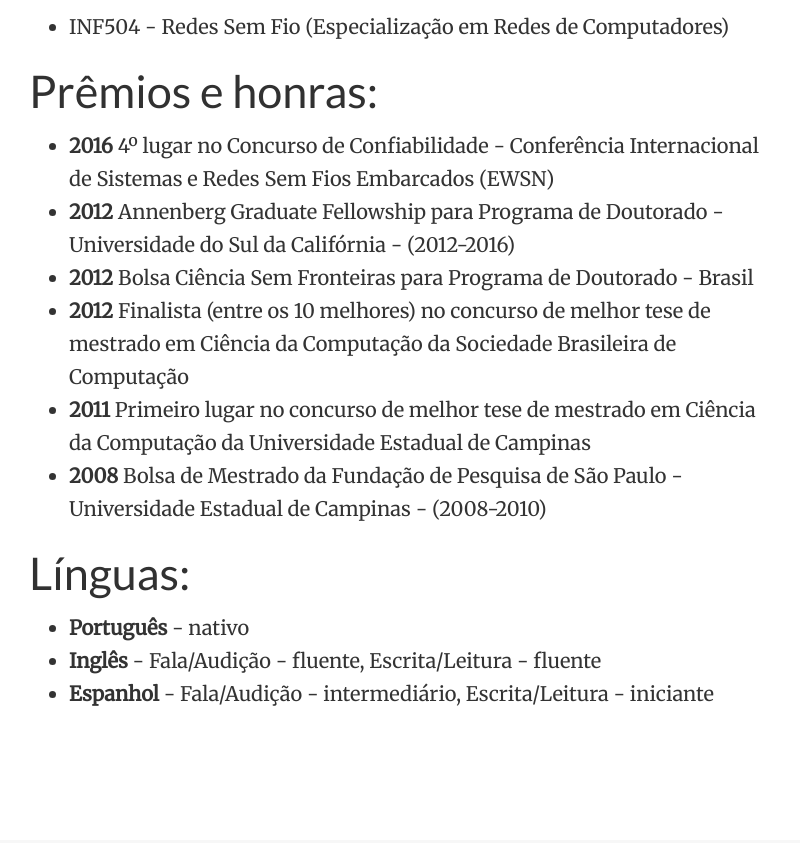
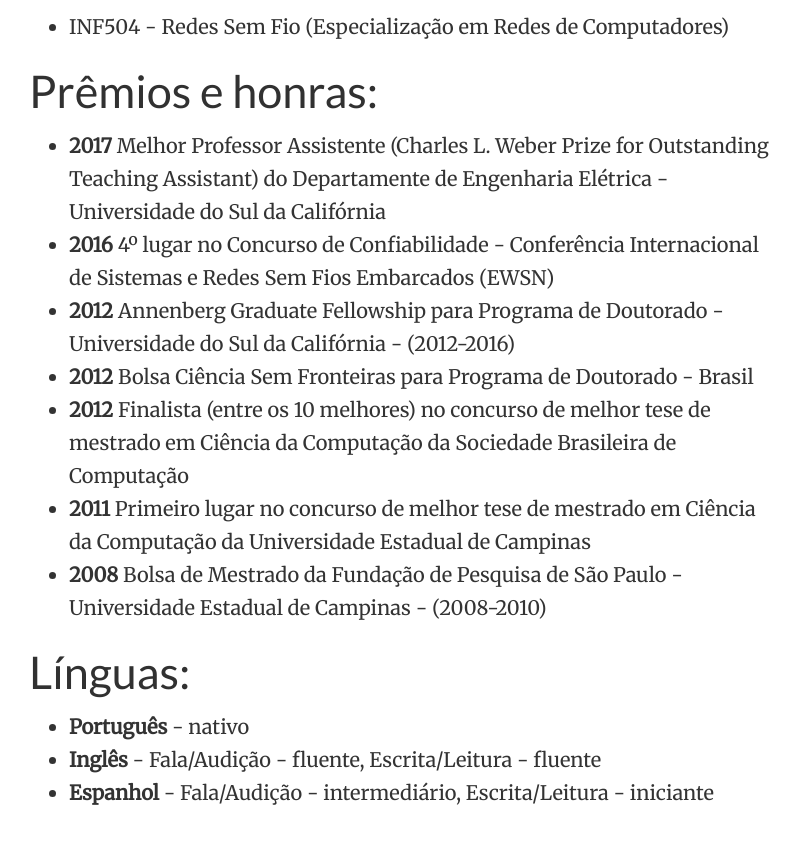
Before and after one commit to pedrohenriquegomes/pedrohenriquegomes.github.io, a plain HTML site: page pt/index.html in a window 1280 px wide. Shown: the part 7620-8463 px from the top of the page, without its empty margins (431-1231 px from the left). Drawn offline with nearby package versions, Linux system fonts and the light colour scheme; some packages are replaced by stand-ins of ours; files whose address does not match are found by name.

Commit message:
Adding 2017 best TA award

```diff
--- a/pt/index.html
+++ b/pt/index.html
@@ -778,6 +778,7 @@ Universidade Estadual de Campinas, Campinas <br />
 <h1 id="prêmios-e-honras">Prêmios e honras:</h1>
 
 <ul>
+<li><strong>2017</strong> Melhor Professor Assistente (Charles L. Weber Prize for Outstanding Teaching Assistant) do Departamente de Engenharia Elétrica - Universidade do Sul da Califórnia</li>
 <li><strong>2016</strong> 4º lugar no Concurso de Confiabilidade - Conferência Internacional de Sistemas e Redes Sem Fios Embarcados (EWSN)</li>
 <li><strong>2012</strong> Annenberg Graduate Fellowship para Programa de Doutorado - Universidade do Sul da Califórnia - (2012-2016)</li>
 <li><strong>2012</strong> Bolsa Ciência Sem Fronteiras para Programa de Doutorado - Brasil</li>
```
Also changed, not shown: index.html (+1 -0 lines).
